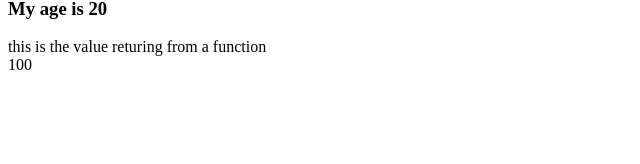
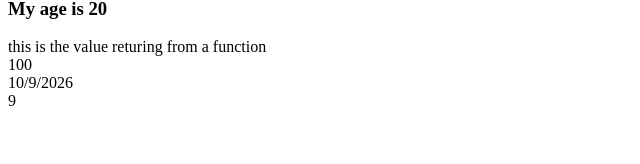
Before and after one commit to Dhathri128/React-Practice, a React (Vite) app in the folder second-project/: page / in a window 1280 px wide. Shown: the part 116-280 px from the top of the page, without its empty margins (0-640 px from the left). Built offline with nearby package versions, Linux system fonts and the light colour scheme.

Commit message:
Practiced a problem on getting Dynamic va;ues like getting date using in built functions

```diff
--- a/second-project/src/App.jsx
+++ b/second-project/src/App.jsx
@@ -2,6 +2,7 @@
 import './App.css'
 import Profile from './components/profile'
 import FunctionDataGetting from './components/FunctionDataGetting'
+import DynamicData from './components/DynamicData'
 
 
 function App() {
@@ -12,6 +13,7 @@ function App() {
       <h2>this is profile</h2>
       <Profile />
       <FunctionDataGetting />
+      <DynamicData/>
     </>
   )
 }
--- /dev/null
+++ b/second-project/src/components/DynamicData.jsx
@@ -0,0 +1,21 @@
+
+function DynamicData() {
+    const GetttingDate = () => {
+        const date = new Date().getDate();
+        return date;
+    };
+
+    const GettingYear =() => {
+        const currentYear = new Date().toLocaleDateString();
+        return currentYear;
+    };
+    return (
+        <div>
+            {GettingYear()}
+            <br></br>
+            {GetttingDate()}
+        </div>
+    );
+}
+
+export default DynamicData;
```
